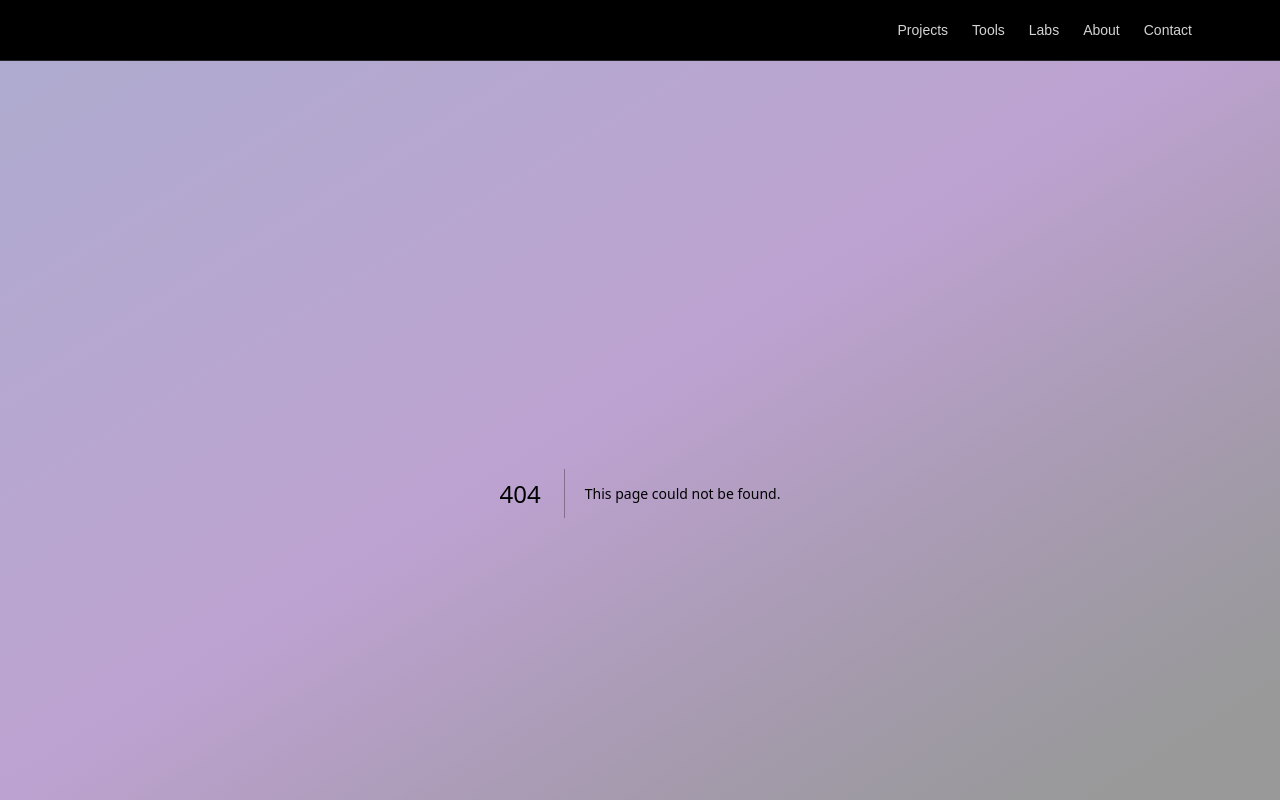
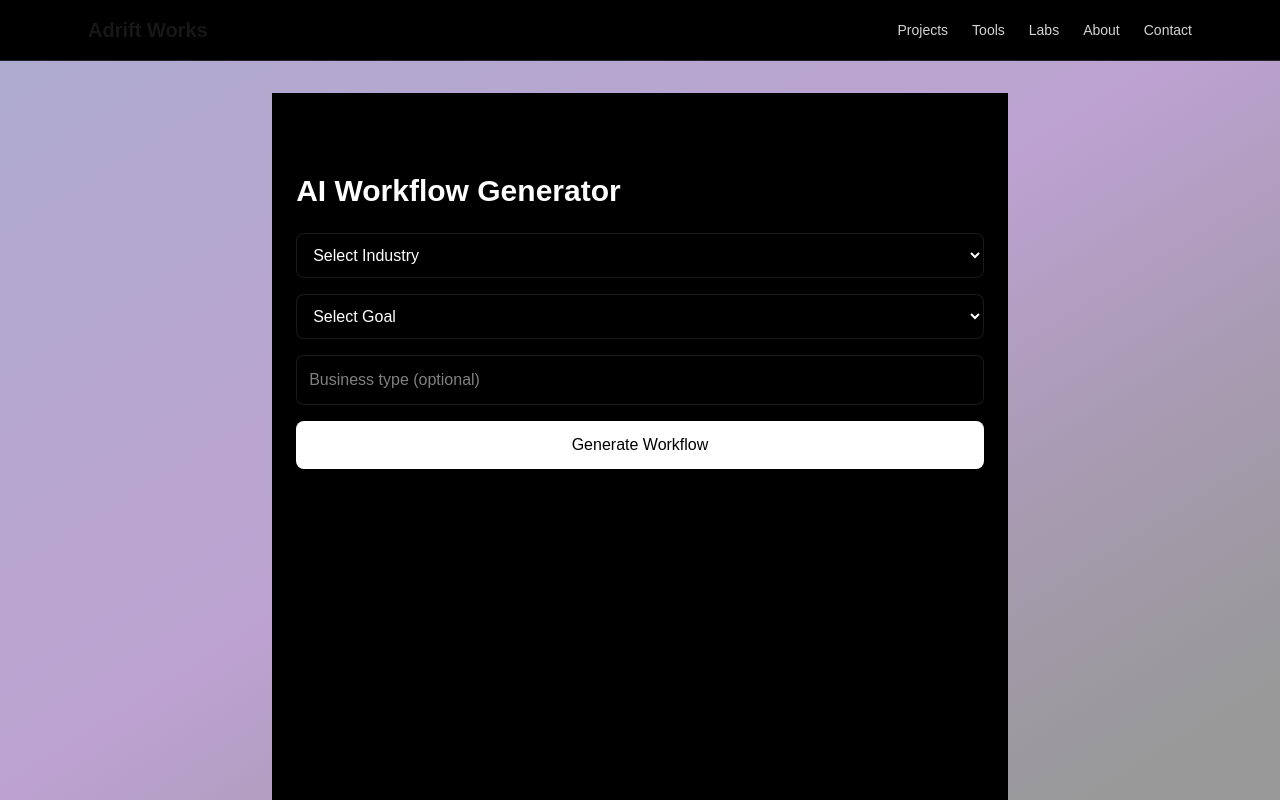
Before and after one commit to AdriftWorks/website, a Next.js app: page /tools/Workflow-Generator in a window 1280 px wide. Before the commit this address had no page. Shown: the top 800 px of the page. Built offline with nearby package versions, Linux system fonts and the light colour scheme.

Commit message:
Create page.tsx

```diff
--- /dev/null
+++ b/app/tools/Workflow-Generator/page.tsx
@@ -0,0 +1,9 @@
+import WorkflowGenerator from "@/components/WorkflowGenerator"
+
+export default function ToolsPage() {
+  return (
+    <main className="bg-black text-white min-h-screen">
+      <WorkflowGenerator />
+    </main>
+  )
+}
```
